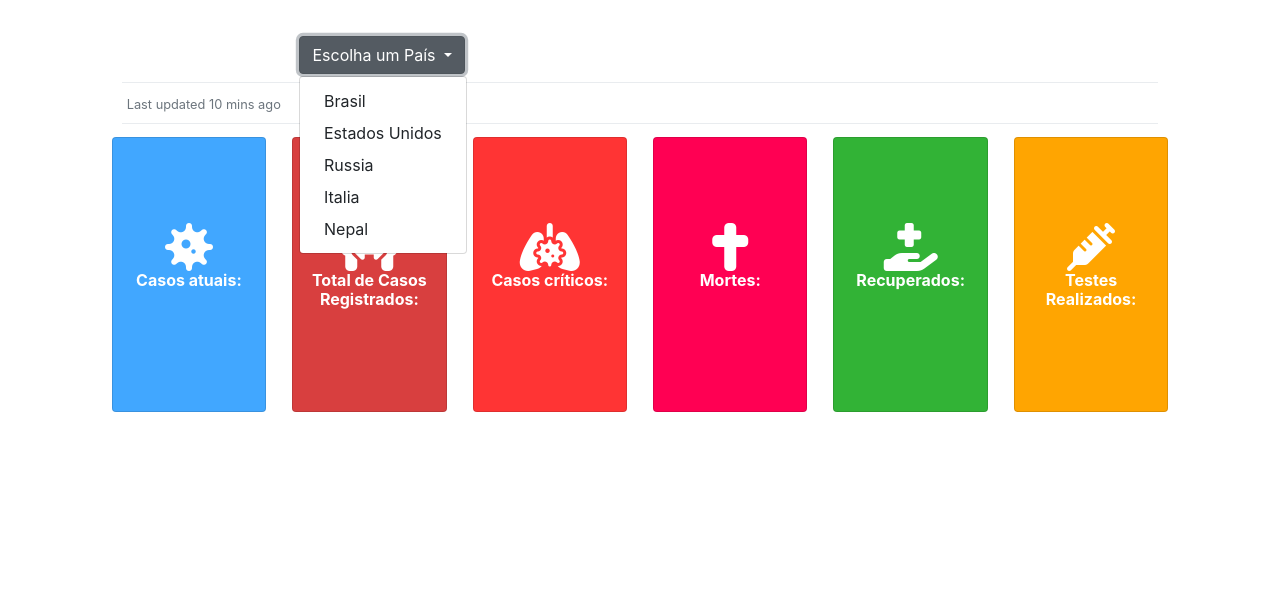
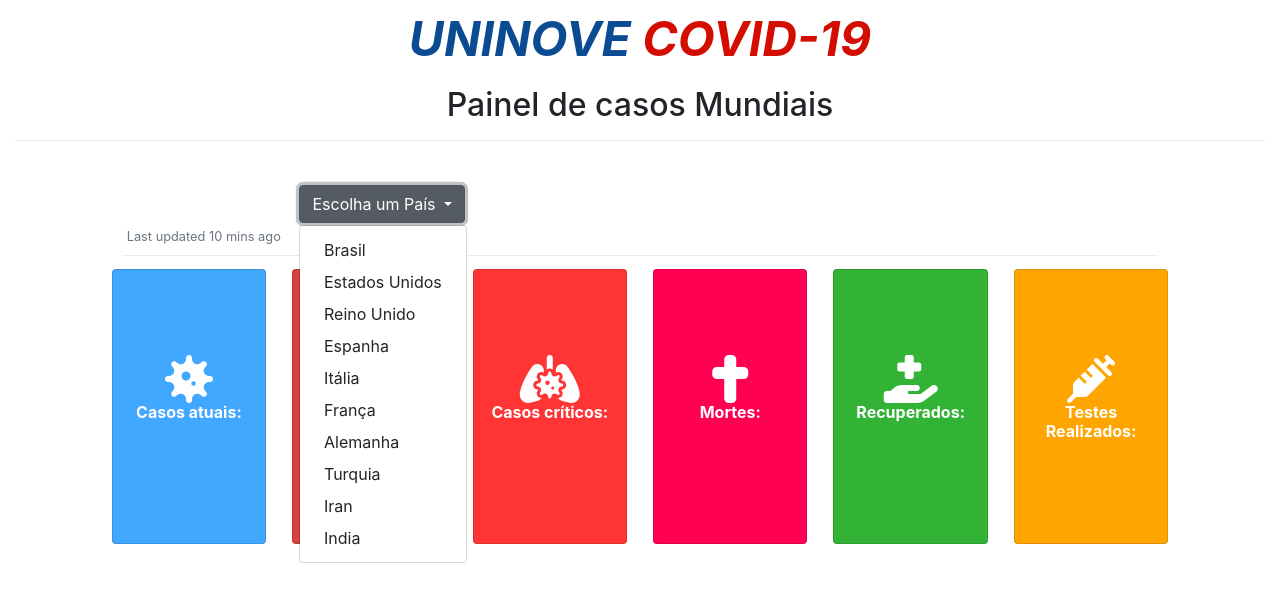
Before and after one commit to Filipe-Pacheco/uninove-covid, a plain HTML site: page index.html in a window 1280 px wide. Both pictures are taken after a click on the button "Escolha um País". Drawn offline with nearby package versions, Linux system fonts and the light colour scheme; no server answers.

Commit message:
commit on master

```diff
--- a/index.html
+++ b/index.html
@@ -19,9 +19,15 @@
 </head>
 <body>
     <div class="container-fluid">
+        <div class="row site-title-div justify-content-center">
+            <h1 class="site-title">UNINOVE <span>COVID-19</span></h1>
+        </div>
         <div class="row justify-content-center">
+            <h2 class="site-description">Painel de casos Mundiais</h2>
+        </div>
 
-        </div>
+        <div class="dropdown-divider"></div>
+
         <div class="row justify-content-center">
             <div class="container col-10">
 
@@ -38,9 +44,14 @@
                             <div class="dropdown-menu" aria-labelledby="dropdownMenuButton">
                               <a class="dropdown-item" href="#" onclick="localStorage['pais'] = 'Brasil'; location.reload()">Brasil</a>
                               <a class="dropdown-item" href="#" onclick="localStorage['pais'] = 'USA'; location.reload()">Estados Unidos</a>
-                              <a class="dropdown-item" href="#" onclick="localStorage['pais'] = 'Russia'; location.reload()">Russia</a>
-                              <a class="dropdown-item" href="#" onclick="localStorage['pais'] = 'Italy'; location.reload()">Italia</a>
-                              <a class="dropdown-item" href="#" onclick="localStorage['pais'] = 'Nepal'; location.reload()">Nepal</a>
+                              <a class="dropdown-item" href="#" onclick="localStorage['pais'] = 'Russia'; location.reload()">Reino Unido</a>
+                              <a class="dropdown-item" href="#" onclick="localStorage['pais'] = 'Spain'; location.reload()">Espanha</a>
+                              <a class="dropdown-item" href="#" onclick="localStorage['pais'] = 'Italy'; location.reload()">Itália</a>
+                              <a class="dropdown-item" href="#" onclick="localStorage['pais'] = 'France'; location.reload()">França</a>
+                              <a class="dropdown-item" href="#" onclick="localStorage['pais'] = 'Germany'; location.reload()">Alemanha</a>
+                              <a class="dropdown-item" href="#" onclick="localStorage['pais'] = 'Turkey'; location.reload()">Turquia</a>
+                              <a class="dropdown-item" href="#" onclick="localStorage['pais'] = 'Iran'; location.reload()">Iran</a>
+                              <a class="dropdown-item" href="#" onclick="localStorage['pais'] = 'India'; location.reload()">India</a>
                             </div>
                         </div>
 
@@ -50,8 +61,6 @@
 
 
                 </div>
-
-            <div class="dropdown-divider"></div>
 
             <div class="row ">
                 <p class="card-text update-text">
--- a/style.css
+++ b/style.css
@@ -69,6 +69,25 @@ img#flag {
 h3#country {
     margin: 0px 0px;
 }
+.site-title  {
+    font-size: 3rem;
+}
+h1.site-title {
+    font-family: inherit;
+    font-weight: 700;
+    font-style:  italic;
+    color: #0a4b92;
+}
+.site-title>span {
+    font-family: inherit;
+    font-weight: 700;
+    font-size: 3 rem;
+    font-style:  italic;
+    color: #d30d00;
+}
+.site-title-div {
+    margin: 10px;
+}
 
 @media screen and (min-width: 100px){
     .container {
```
